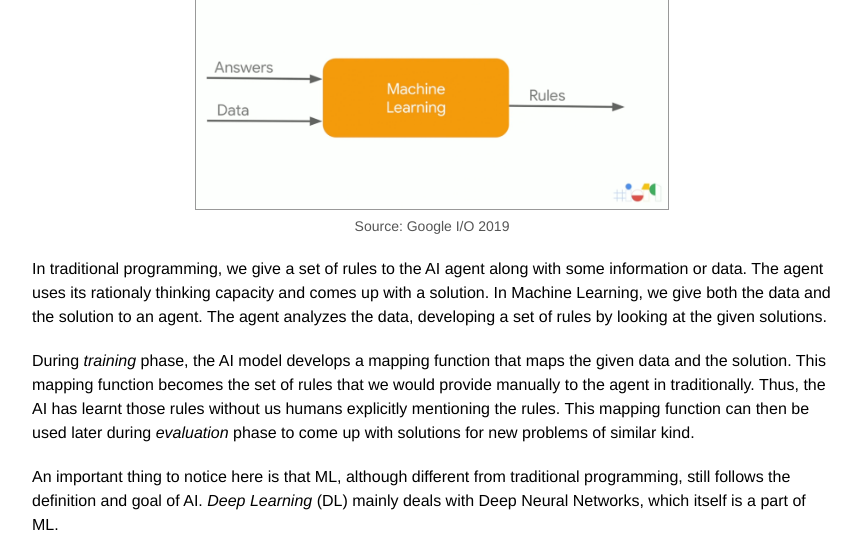
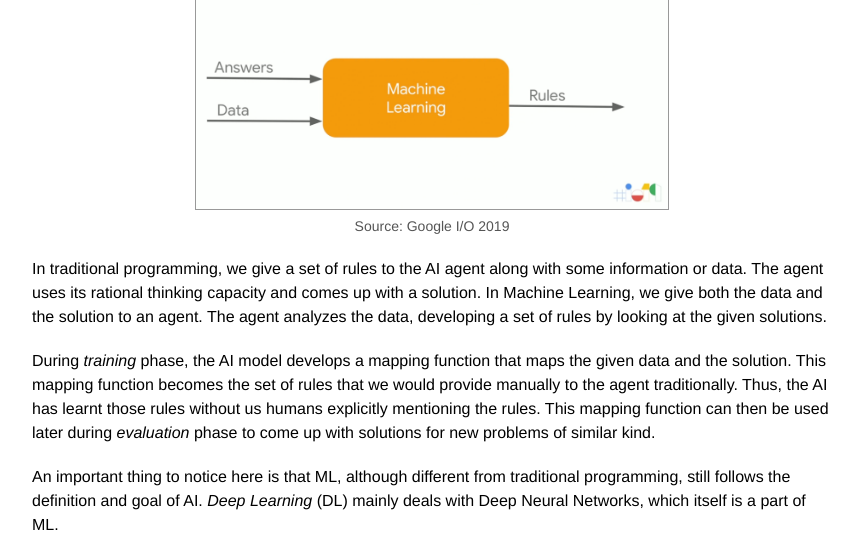
Before and after one commit to Gautam-J/gautam-j.github.io, a Jekyll site: the page built from _posts/2022-07-29-machine-learning-101.md, in a window 1280 px wide and 1400 px high, scrolled down 2474 px, cut to the strip 0-537 px from the top of the window. Shown: the whole strip, without its empty margins (208-1069 px from the left). Built offline with Jekyll 4.4.1, drawn with Linux system fonts in a browser that asks for light colours; formulas are drawn with MathJax 3; comment, search, counter and statistics services are not loaded; some of the changed text lies outside the part shown.

Commit message:
update ml 101 fix typos

```diff
--- a/_posts/2022-07-29-machine-learning-101.md
+++ b/_posts/2022-07-29-machine-learning-101.md
@@ -75,14 +75,14 @@ Source: Google I/O 2019
 </div>
 
 In traditional programming, we give a set of rules to the AI agent along with
-some information or data. The agent uses its rationaly thinking capacity and
+some information or data. The agent uses its rational thinking capacity and
 comes up with a solution. In Machine Learning, we give both the data and the
 solution to an agent. The agent analyzes the data, developing a set of rules
 by looking at the given solutions.
 
 During *training* phase, the AI model develops a mapping function that maps
 the given data and the solution. This mapping function becomes the set of
-rules that we would provide manually to the agent in traditionally. Thus, the
+rules that we would provide manually to the agent traditionally. Thus, the
 AI has learnt those rules without us humans explicitly mentioning the rules.
 This mapping function can then be used later during *evaluation* phase to
 come up with solutions for new problems of similar kind.
```
Also changed, not shown: other parts of _posts/2022-07-29-machine-learning-101.md (+5 -5 lines).
